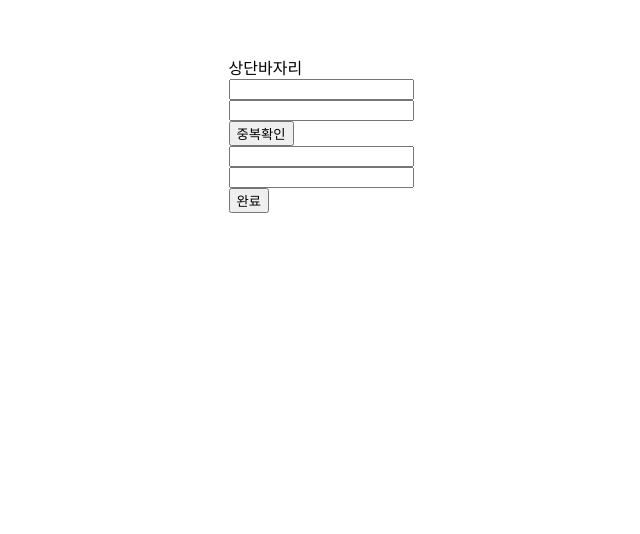
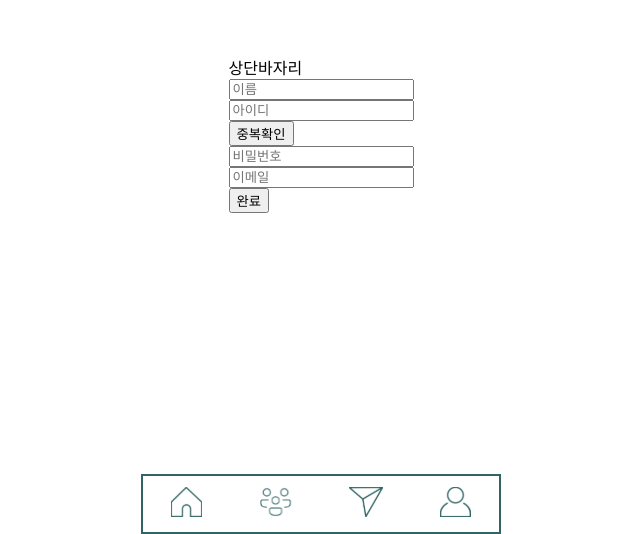
Before and after one commit to DevHiveTeamB/frontend, a Vue app in the folder vue-project/: page /join in a window 1280 px wide. Shown: the part 266-800 px from the top of the page, without its empty margins (319-959 px from the left). Built offline with nearby package versions, Linux system fonts and the light colour scheme.

Commit message:
navbar 아래 고정

```diff
--- a/vue-project/src/App.vue
+++ b/vue-project/src/App.vue
@@ -2,18 +2,26 @@
   <div id="app">
     <div id="content">
       <router-view></router-view>
+      <NavBar id="navbar" />
     </div>
   </div>
 </template>
 
 <script>
+import NavBar from './components/NavBar.vue'
 export default {
   name: 'App',
-  components: {}
+  components: {
+    NavBar
+  }
 }
 </script>
 
 <style>
+* {
+  box-sizing: border-box;
+}
+
 body,
 html {
   width: 360px;
@@ -21,6 +29,7 @@ html {
   margin: 0 auto;
   padding: 0;
   overflow: hidden;
+  position: relative;
 }
 
 #app {
@@ -31,4 +40,10 @@ html {
   width: 100%;
   height: 100%;
 }
+
+#navbar {
+  position: absolute;
+  left: 0px;
+  bottom: 0px;
+}
 </style>
--- a/vue-project/src/components/NavBar.vue
+++ b/vue-project/src/components/NavBar.vue
@@ -1,17 +1,19 @@
 <template>
   <!-- NAVBAR -->
+  <div id="navbar">
     <div class="container">
       <div id="home">
-      <img src="../assets/icon_home_disable.svg"/>
+        <img src="../assets/icon_home_disable.svg" />
       </div>
       <div id="community">
-      <img src="../assets/icon_commu_disable.svg"/>
+        <img src="../assets/icon_commu_disable.svg" />
       </div>
       <div id="chat">
-      <img src="../assets/icon_chat_disable.svg"/>
+        <img src="../assets/icon_chat_disable.svg" />
       </div>
       <div id="mypage" @click="this.$router.push('login')">
-      <img src="../assets/icon_mypage_disable.svg"/>
+        <img src="../assets/icon_mypage_disable.svg" />
+      </div>
     </div>
   </div>
 </template>
@@ -38,7 +40,7 @@ export default {
   display: flex;
   justify-content: space-around;
   align-items: center;
-  background: #FFF;
-  border: 2px solid #316464
+  background: #fff;
+  border: 2px solid #316464;
 }
 </style>
--- a/vue-project/src/views/JoinPage.vue
+++ b/vue-project/src/views/JoinPage.vue
@@ -1,19 +1,35 @@
 <template>
   <div>
     <div>상단바자리</div>
-    <div class="joinform">
-      <input />
-      <input />
+    <div id="joinform">
+      <input v-model="name" placeholder="이름" />
+      <input v-model="id" placeholder="아이디" />
       <button>중복확인</button>
-      <input />
-      <input />
-      <button>완료</button>
+      <input v-model="password" placeholder="비밀번호" />
+      <input v-model="email" placeholder="이메일" />
+      <button @click="checkForm">완료</button>
     </div>
   </div>
 </template>
 
 <script>
-export default {}
+export default {
+  methods: {
+    checkForm() {
+      if (this.name == '' || this.id == '' || this.password == '' || this.email == '') {
+        alert('빈칸없이 작성해주세요')
+      }
+    }
+  },
+  data() {
+    return {
+      name: '',
+      id: '',
+      password: '',
+      email: ''
+    }
+  }
+}
 </script>
 
 <style lang="scss" scoped>
--- a/vue-project/src/views/LoginPage.vue
+++ b/vue-project/src/views/LoginPage.vue
@@ -15,16 +15,13 @@
         <button @click="kakaoLogin">카카오로그인</button>
       </div>
     </div>
-    <NavBar />
   </div>
 </template>
 
 <script>
-import NavBar from '../components/NavBar.vue'
 import UpperBar from '../components/UpperBar.vue'
 export default {
   components: {
-    NavBar,
     UpperBar
   },
   methods: {
--- a/vue-project/src/views/MainPage.vue
+++ b/vue-project/src/views/MainPage.vue
@@ -1,19 +1,14 @@
 <template>
   <div>
     <div>MainPage</div>
-    <NavBar />
   </div>
 </template>
 
 <script>
-import NavBar from '../components/NavBar.vue'
 export default {
   methods: {},
-  components: {
-    NavBar
-  }
+  components: {}
 }
 </script>
 
-<style lang="scss" scoped>
-</style>
+<style lang="scss" scoped></style>
```
Also changed, not shown: vue-project/src/router/index.js (line endings or trailing spaces). Lines whose indentation alone changed are shown as unchanged.
